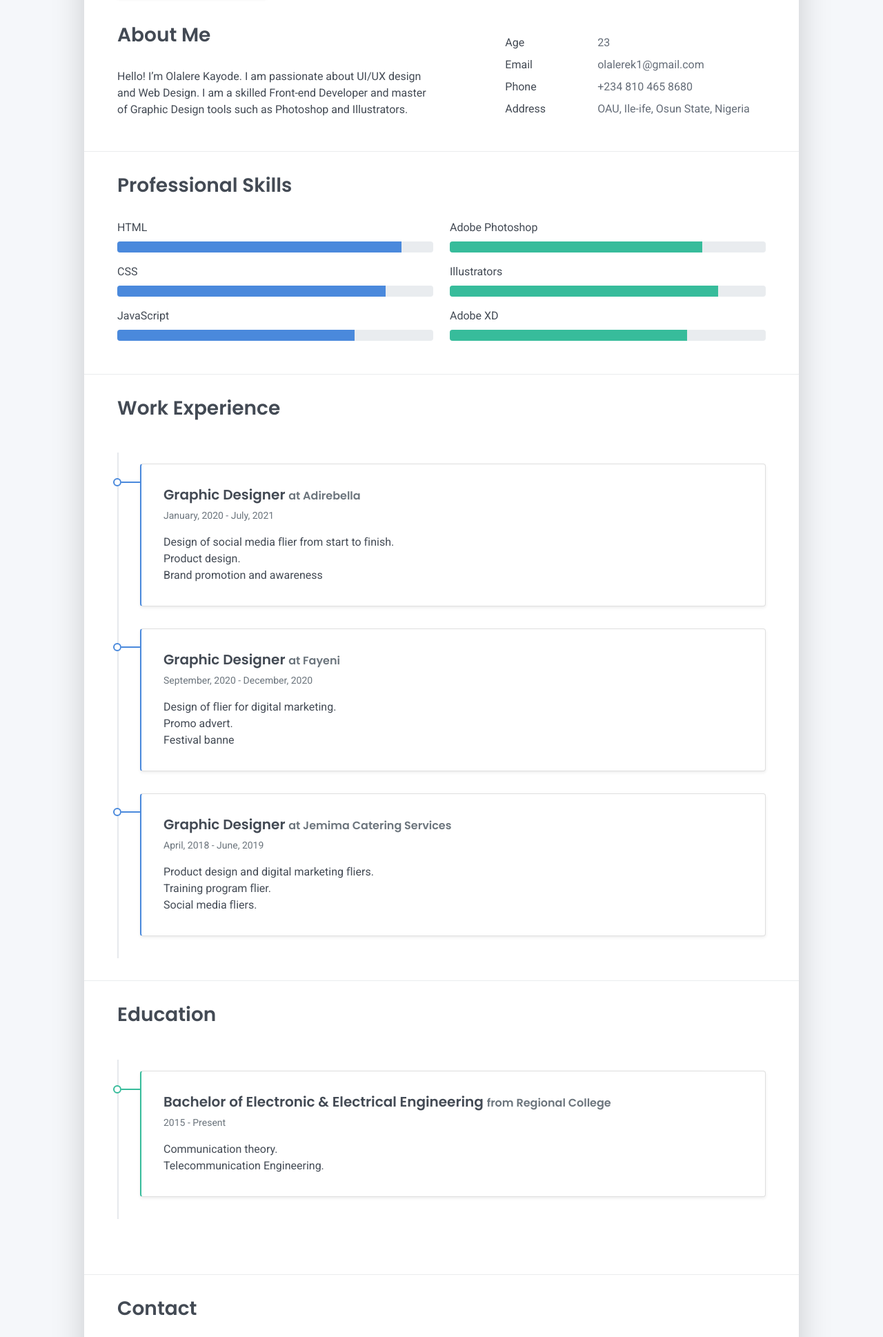
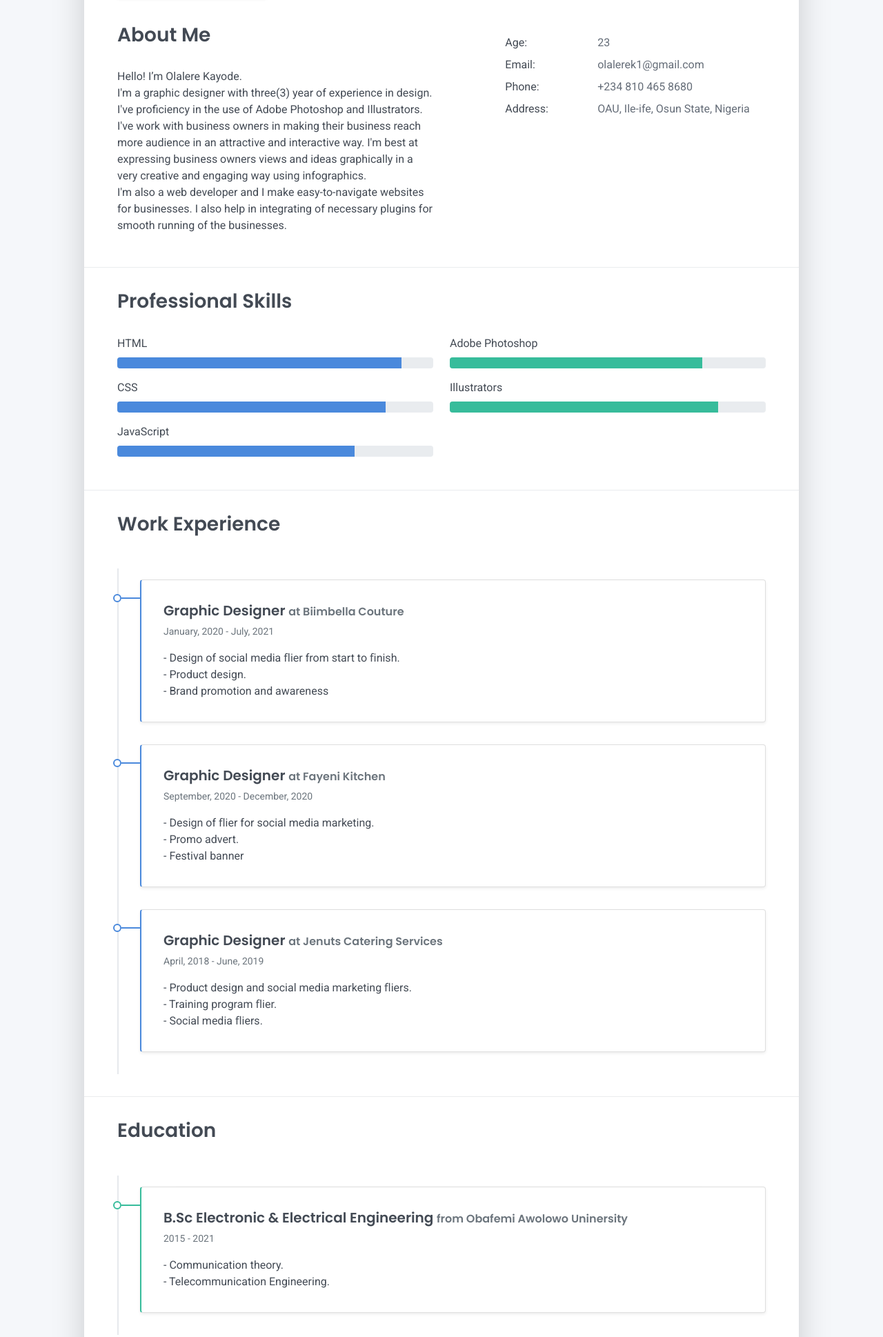
Before and after one commit to HonchoKay/Resume, a plain HTML site: page index.html in a window 1280 px wide. Shown: the part 391-2329 px from the top of the page at 69% size. Drawn offline with Linux system fonts and the light colour scheme.

Commit message:
Initial commit

```diff
--- a/index.html
+++ b/index.html
@@ -31,7 +31,7 @@
     <header class="d-print-none">
       <div class="container text-center text-lg-left">
         <div class="py-3 clearfix">
-          <h1 class="site-title mb-0">Olalere Kayode</h1>
+          <!-- <h1 class="site-title mb-0">Olalere Kayode</h1> -->
           <div class="site-nav">
             <nav role="navigation">
               <ul class="nav justify-content-center">
@@ -66,30 +66,33 @@
     <div class="row">
       <div class="col-md-6">
         <h2 class="h3 mb-3">About Me</h2>
-        <p>Hello! I’m Olalere Kayode. I am passionate about UI/UX design and Web Design. I am a skilled Front-end Developer and master of Graphic Design tools such as Photoshop and Illustrators.</p>
+        <p>Hello! I’m Olalere Kayode. <br>I'm a graphic designer with three(3) year of experience in design.
+           I've proficiency in the use of Adobe Photoshop and Illustrators.<br>I've work with business owners in making their business reach more audience in an attractive and interactive way.
+          I'm best at expressing business owners views and ideas graphically in a very creative and engaging way using infographics.
+        <br>I'm also a web developer and I make easy-to-navigate websites for businesses. I also help in integrating of necessary plugins for smooth running of the businesses.</p>
       </div>
       <div class="col-md-5 offset-md-1">
         <div class="row mt-2">
           <div class="col-sm-4">
-            <div class="pb-1">Age</div>
+            <div class="pb-1">Age:</div>
           </div>
           <div class="col-sm-8">
             <div class="pb-1 text-secondary">23</div>
           </div>
           <div class="col-sm-4">
-            <div class="pb-1">Email</div>
+            <div class="pb-1">Email:</div>
           </div>
           <div class="col-sm-8">
             <div class="pb-1 text-secondary">olalerek1@gmail.com</div>
           </div>
           <div class="col-sm-4">
-            <div class="pb-1">Phone</div>
+            <div class="pb-1">Phone:</div>
           </div>
           <div class="col-sm-8">
             <div class="pb-1 text-secondary">+234 810 465 8680</div>
           </div>
           <div class="col-sm-4">
-            <div class="pb-1">Address</div>
+            <div class="pb-1">Address:</div>
           </div>
           <div class="col-sm-8">
             <div class="pb-1 text-secondary">OAU, Ile-ife, Osun State, Nigeria</div>
@@ -130,11 +133,11 @@
             <div class="progress-bar bg-success" role="progressbar" data-aos="zoom-in-right" data-aos-delay="500" data-aos-anchor=".skills-section" style="width: 85%" aria-valuenow="85" aria-valuemin="0" aria-valuemax="100"></div>
           </div>
         </div>
-        <div class="mb-2"><span>Adobe XD</span>
+        <!-- <div class="mb-2"><span>Adobe XD</span>
           <div class="progress my-1">
             <div class="progress-bar bg-success" role="progressbar" data-aos="zoom-in-right" data-aos-delay="600" data-aos-anchor=".skills-section" style="width: 75%" aria-valuenow="75" aria-valuemin="0" aria-valuemax="100"></div>
           </div>
-        </div>
+        </div> -->
       </div>
     </div>
   </div>
@@ -145,23 +148,23 @@
 
       <div class="timeline-card timeline-card-primary card shadow-sm">
         <div class="card-body">
-          <div class="h5 mb-1">Graphic Designer <span class="text-muted h6">at Adirebella</span></div>
+          <div class="h5 mb-1">Graphic Designer <span class="text-muted h6">at Biimbella Couture</span></div>
           <div class="text-muted text-small mb-2">January, 2020 - July, 2021 </div>
-          <div>Design of social media ﬂier from start to ﬁnish. <br>Product design.<br> Brand promotion and awareness</div>
+          <div>- Design of social media ﬂier from start to ﬁnish. <br>- Product design.<br>- Brand promotion and awareness</div>
         </div>
       </div>
       <div class="timeline-card timeline-card-primary card shadow-sm">
         <div class="card-body">
-          <div class="h5 mb-1">Graphic Designer <span class="text-muted h6">at Fayeni</span></div>
+          <div class="h5 mb-1">Graphic Designer <span class="text-muted h6">at Fayeni Kitchen</span></div>
           <div class="text-muted text-small mb-2">September, 2020 - December, 2020</div>
-          <div>Design of ﬂier for digital marketing.<br> Promo advert. <br>Festival banne</div>
+          <div>- Design of ﬂier for social media marketing.<br>- Promo advert. <br>- Festival banner</div>
         </div>
       </div>
       <div class="timeline-card timeline-card-primary card shadow-sm">
         <div class="card-body">
-            <div class="h5 mb-1">Graphic Designer <span class="text-muted h6">at Jemima Catering Services</span></div>
+            <div class="h5 mb-1">Graphic Designer <span class="text-muted h6">at Jenuts Catering Services</span></div>
             <div class="text-muted text-small mb-2">April, 2018 - June, 2019</div>
-            <div>Product design and digital marketing ﬂiers.<br> Training program ﬂier.<br> Social media ﬂiers.</div>
+            <div>- Product design and social media marketing ﬂiers.<br>- Training program ﬂier.<br>- Social media ﬂiers.</div>
         </div>
       </div>
 
@@ -175,9 +178,9 @@
 
       <div class="timeline-card timeline-card-success card shadow-sm">
         <div class="card-body">
-          <div class="h5 mb-1">Bachelor of Electronic & Electrical Engineering <span class="text-muted h6">from Regional College</span></div>
-          <div class="text-muted text-small mb-2">2015 - Present</div>
-          <div>Communication theory.<br> Telecommunication Engineering.</div>
+          <div class="h5 mb-1">B.Sc Electronic & Electrical Engineering <span class="text-muted h6">from Obafemi Awolowo Uninersity</span></div>
+          <div class="text-muted text-small mb-2">2015 - 2021</div>
+          <div>- Communication theory.<br>- Telecommunication Engineering.</div>
         </div>
       </div>
 
@@ -259,7 +262,7 @@
           </div>
         </div>
         <div class="text-small">
-          <div class="mb-1">&copy; Resume. All rights reserved.</div>
+          <div class="mb-1">&copy; All rights reserved.</div>
 
         </div>
       </div>
```
Also changed, not shown: images/avatar.jpg (deleted), images/download.png (deleted).
